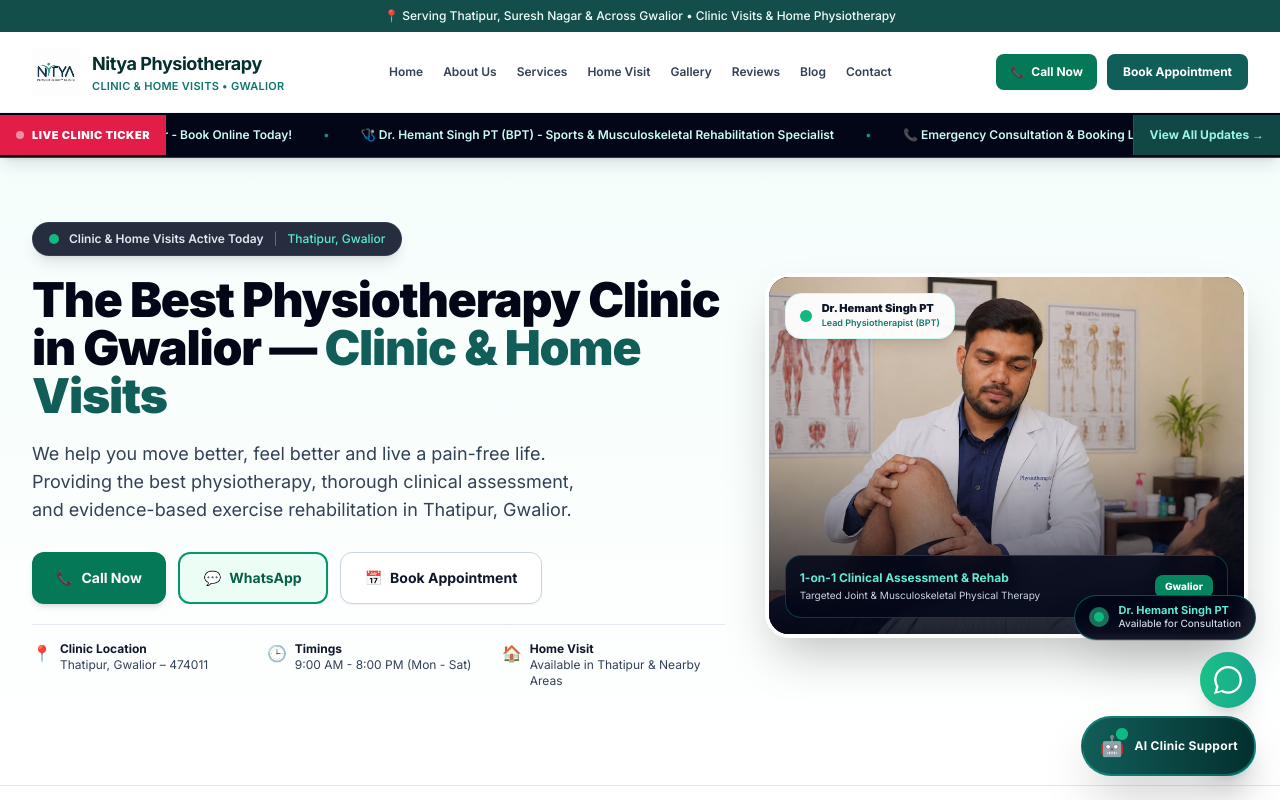
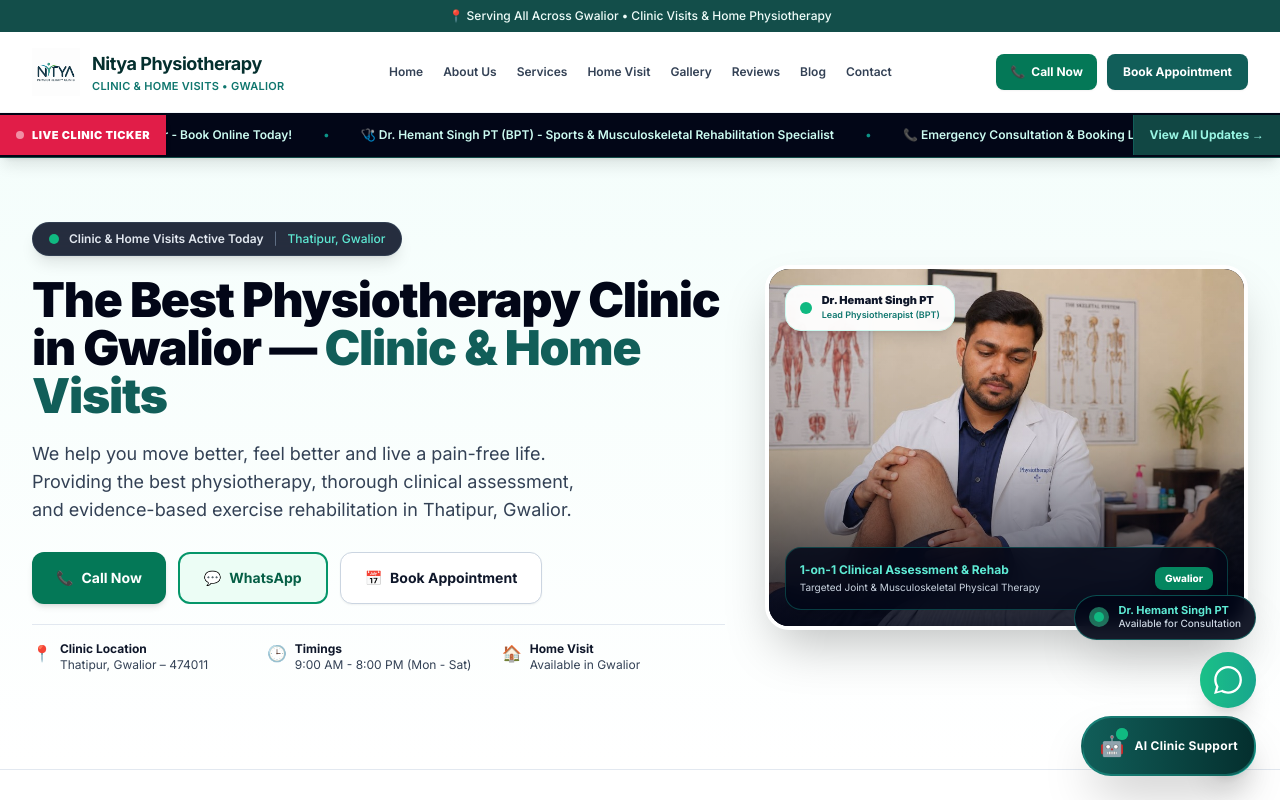
Before and after one commit to Aditya-singh-AI/client-website, a Next.js app: page / in a window 1280 px wide. Shown: the top 800 px of the page. Built offline with nearby package versions, Linux system fonts and the light colour scheme.

Commit message:
update top notification banner text to Serving All Across Gwalior

```diff
--- a/src/app/page.tsx
+++ b/src/app/page.tsx
@@ -169,7 +169,7 @@
                   <span className="text-teal-700 text-base">🏠</span>
                   <div>
                     <strong className="block text-slate-900 font-bold">Home Visit</strong>
-                    <span>Available in Thatipur & Nearby Areas</span>
+                    <span>Available in Gwalior</span>
                   </div>
                 </div>
               </div>
--- a/src/components/interactive/InteractiveBookingWizard.tsx
+++ b/src/components/interactive/InteractiveBookingWizard.tsx
@@ -108,7 +108,7 @@
                     id: "home",
                     title: "Home Visit",
                     loc: "At Your Residence",
-                    desc: "Dr. Hemant visits your home anywhere in Gwalior.",
+                    desc: "Our Team visits your home anywhere in Gwalior.",
                     badge: "Popular in Gwalior"
                   },
                   {
--- a/src/components/layout/Navbar.tsx
+++ b/src/components/layout/Navbar.tsx
@@ -11,7 +11,7 @@
     <header className="sticky top-0 z-40 bg-white/95 backdrop-blur border-b border-slate-100 shadow-sm">
       {/* Top Notification / Trust Bar */}
       <div className="bg-teal-900 text-teal-50 text-xs py-2 px-4 text-center font-medium">
-        <span>📍 Serving Thatipur, Suresh Nagar & Across Gwalior • Clinic Visits & Home Physiotherapy</span>
+        <span>📍 Serving All Across Gwalior • Clinic Visits & Home Physiotherapy</span>
       </div>
 
       <nav className="max-w-7xl mx-auto px-4 sm:px-6 lg:px-8 h-20 flex items-center justify-between gap-4">
```
